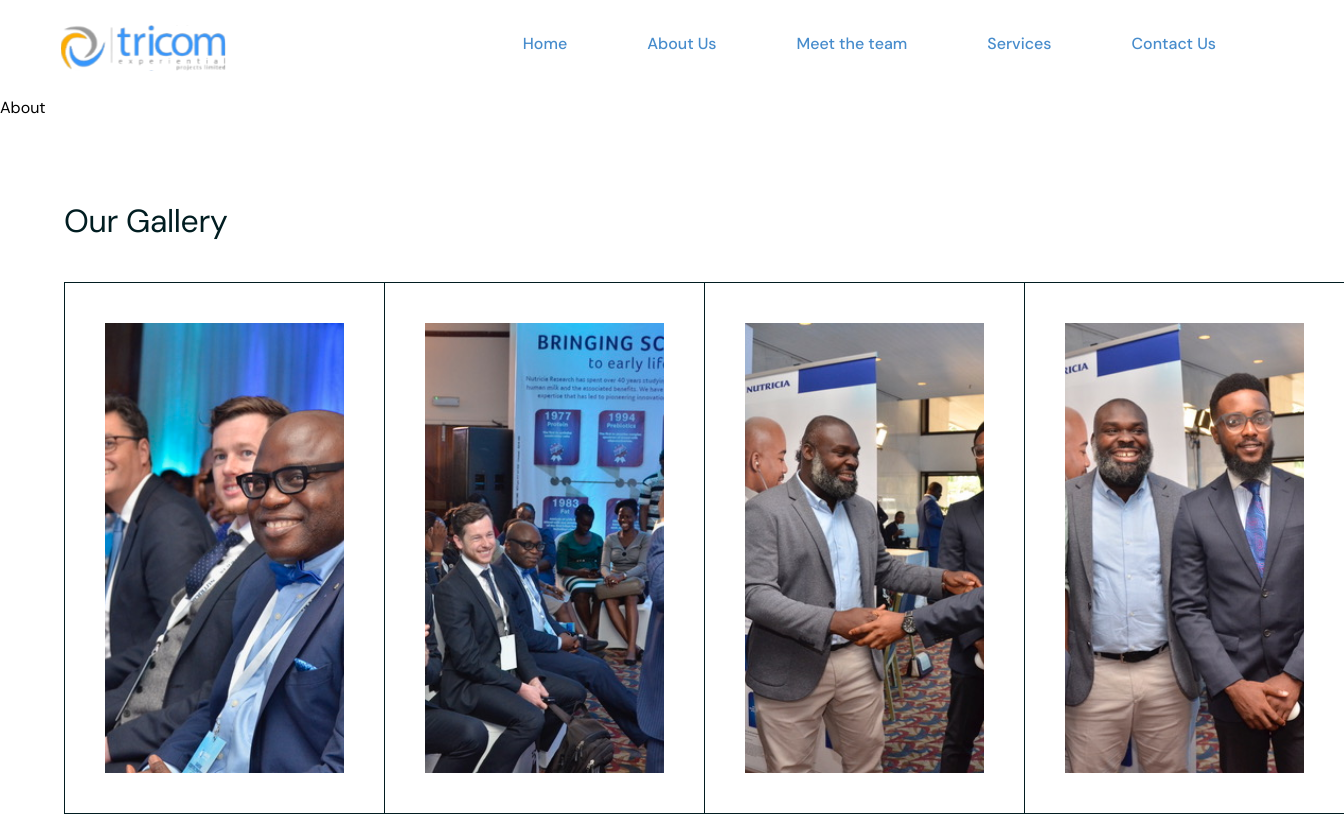
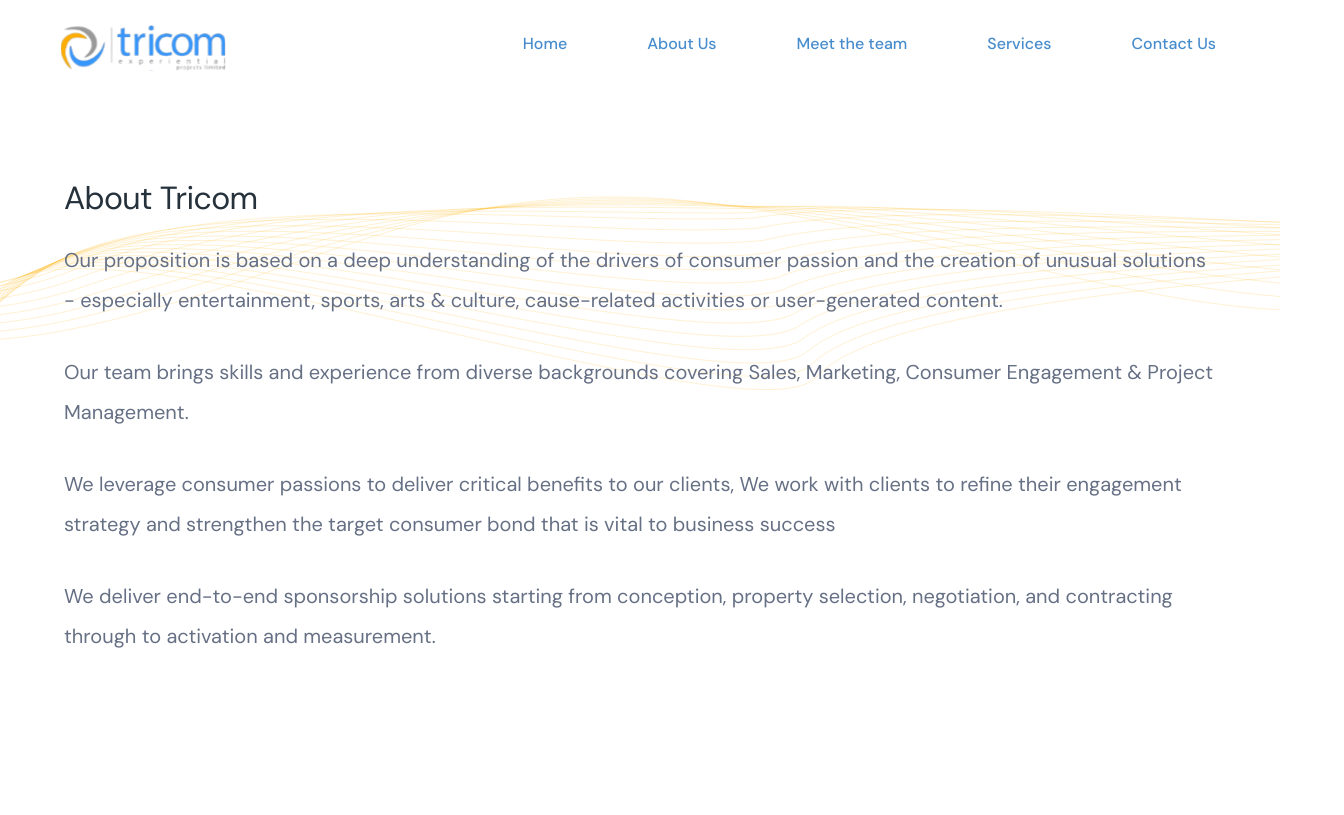
Before and after one commit to michaelajayi/tricom-xpl, a React (Vite) app: page /about-us in a window 1280 px wide. Shown: the top 815 px of the page, 1344 px wide, since content can reach past the window. Built offline with nearby package versions, Linux system fonts and the light colour scheme.

Commit message:
About us page done

```diff
--- a/src/assets/styles/output.css
+++ b/src/assets/styles/output.css
@@ -543,8 +543,24 @@
   top: 0px;
 }
 
+.top-\[178px\]{
+  top: 178px;
+}
+
+.top-\[158px\]{
+  top: 158px;
+}
+
+.top-\[100px\]{
+  top: 100px;
+}
+
 .z-\[2\]{
   z-index: 2;
+}
+
+.-z-\[10\]{
+  z-index: -10;
 }
 
 .mx-auto{
@@ -649,6 +665,10 @@
 
 .h-\[120px\]{
   height: 120px;
+}
+
+.h-\[205px\]{
+  height: 205px;
 }
 
 .w-\[86\%\]{
@@ -892,6 +912,16 @@
   margin-left: calc(1rem * calc(1 - var(--tw-space-x-reverse)));
 }
 
+.space-y-8 > :not([hidden]) ~ :not([hidden]){
+  --tw-space-y-reverse: 0;
+  margin-top: calc(2rem * calc(1 - var(--tw-space-y-reverse)));
+  margin-bottom: calc(2rem * var(--tw-space-y-reverse));
+}
+
+.overflow-x-hidden{
+  overflow-x: hidden;
+}
+
 .border{
   border-width: 1px;
 }
@@ -918,6 +948,10 @@
 
 .border-l{
   border-left-width: 1px;
+}
+
+.border-r{
+  border-right-width: 1px;
 }
 
 .border-\[\#011D21\]{
@@ -1068,6 +1102,11 @@
   padding-bottom: 0.25rem;
 }
 
+.py-40{
+  padding-top: 10rem;
+  padding-bottom: 10rem;
+}
+
 .pb-10{
   padding-bottom: 2.5rem;
 }
@@ -1096,6 +1135,26 @@
   padding-top: 2rem;
 }
 
+.pb-40{
+  padding-bottom: 10rem;
+}
+
+.pt-20{
+  padding-top: 5rem;
+}
+
+.pb-\[11rem\]{
+  padding-bottom: 11rem;
+}
+
+.pb-\[8rem\]{
+  padding-bottom: 8rem;
+}
+
+.pb-5{
+  padding-bottom: 1.25rem;
+}
+
 .text-center{
   text-align: center;
 }
@@ -1196,6 +1255,22 @@
   line-height: 50px;
 }
 
+.leading-\[44px\]{
+  line-height: 44px;
+}
+
+.leading-\[\]{
+  line-height: ;
+}
+
+.leading-\[0\]{
+  line-height: 0;
+}
+
+.leading-\[40px\]{
+  line-height: 40px;
+}
+
 .-tracking-\[\.011em\]{
   letter-spacing: -.011em;
 }
@@ -1210,6 +1285,18 @@
 
 .-tracking-\[\.11em\]{
   letter-spacing: -.11em;
+}
+
+.-tracking-\[\.2\]{
+  letter-spacing: -.2;
+}
+
+.-tracking-\[\.02\]{
+  letter-spacing: -.02;
+}
+
+.-tracking-\[\.02em\]{
+  letter-spacing: -.02em;
 }
 
 .text-\[\#002F86\]{
@@ -1260,6 +1347,11 @@
 .text-\[\#D59962\]{
   --tw-text-opacity: 1;
   color: rgb(213 153 98 / var(--tw-text-opacity));
+}
+
+.text-\[\#667085\]{
+  --tw-text-opacity: 1;
+  color: rgb(102 112 133 / var(--tw-text-opacity));
 }
 
 .transition-all{
--- a/src/components/Footer.jsx
+++ b/src/components/Footer.jsx
@@ -80,9 +80,9 @@
     },
   ];
   return (
-    <footer className='w-full bg-white flex-col flex justify-center py-20 relative items-center'>
+    <footer className='w-full bg-white flex-col flex justify-center py-20 relative items-center overflow-x-hidden'>
       {/* our gallery */}
-      <div className='lg:w-[90%] w-full flex flex-col space-y-10'>
+      <div className='lg:w-[90%] px-5 lg:px-0 w-full flex flex-col space-y-10 py-10'>
         <h1 className='text-[32px] leading-[42px] -tracking-[.011em] text-navy-blue'>
           Our Gallery
         </h1>
--- a/src/components/OurPartnersSliderItem.jsx
+++ b/src/components/OurPartnersSliderItem.jsx
@@ -2,8 +2,12 @@
 
 const OurPartnersSliderItem = ({ partner, index, totalLength }) => {
   return (
-    <div className='px-10 py-10'>
-      <div className='grid place-items-center px-10 py-10 border border-navy-blue h-auto'>
+    <div
+      className={`px-10 py-10 border border-t-0 border-b-0 border-l-0 ${
+        index === totalLength - 1 ? "border-r-0" : "border-r-1"
+      } border-navy-blue h-full`}
+    >
+      <div className='grid place-items-center px-10 py-10 border border-navy-blue'>
         <img src={partner.logo} alt='partner img' />
       </div>
     </div>
--- a/src/pages/About.jsx
+++ b/src/pages/About.jsx
@@ -1,7 +1,45 @@
 import React from "react";
 
-const About = () => {
-  return <div>About</div>;
+import aboutUsVector from "../assets/img/about-us-vector.svg";
+
+export const About = () => {
+  return (
+    <div className='flex justify-center w-screen h-auto relative overflow-x-hidden'>
+      <img
+        src={aboutUsVector}
+        alt='about us vector'
+        className='absolute top-[100px] left-0 w-full object-cover -z-[10] h-[205px]'
+      />
+      <div className='w-full lg:w-[90%] px-5 lg:px-0 flex flex-col space-y-5 pb-10 pt-20'>
+        <h1 className='text-[32px] text-deep-blue -tracking-[.02em] leading-[44px]'>
+          About Tricom
+        </h1>
+        <div className='flex flex-col space-y-8'>
+          <p className='text-[#667085] leading-[40px] text-[20px]'>
+            Our proposition is based on a deep understanding of the drivers of
+            consumer passion and the creation of unusual solutions  - especially
+            entertainment, sports, arts & culture, cause-related activities or
+            user-generated content.
+          </p>
+          <p className='text-[#667085] leading-[40px] text-[20px]'>
+            Our team brings skills and experience from diverse backgrounds
+            covering Sales, Marketing, Consumer Engagement & Project Management.
+          </p>
+          <p className='text-[#667085] leading-[40px] text-[20px]'>
+            We leverage consumer passions to deliver critical benefits to our
+            clients, We work with clients to refine their engagement strategy
+            and strengthen the target consumer bond that is vital to business
+            success
+          </p>
+          <p className='text-[#667085] leading-[40px] text-[20px]'>
+            We deliver end-to-end sponsorship solutions starting from
+            conception, property selection, negotiation, and contracting through
+            to activation and measurement.
+          </p>
+        </div>
+      </div>
+    </div>
+  );
 };
 
 export default About;
```
Also changed, not shown: src/assets/img/about-us-vector.svg (added).
